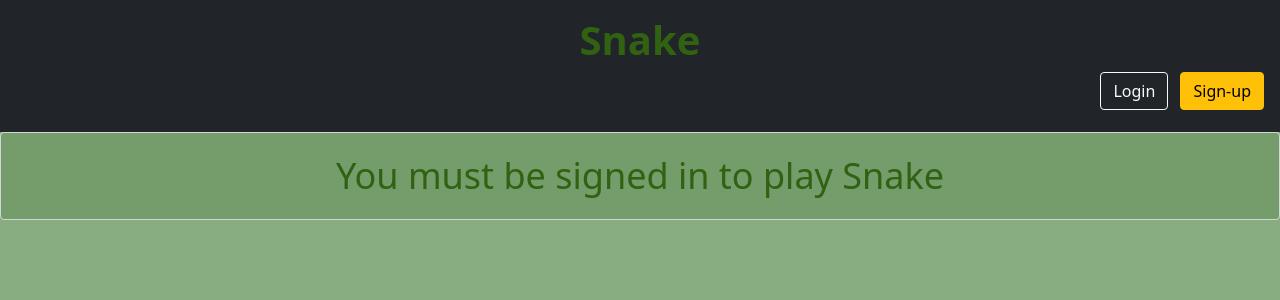
After one commit to TomsonOO/Warcaby, a Django app: page /LogInRequired/ in a window 1280 px wide. The commit adds this page. Shown: the top 300 px of the page. Run offline with Django 3.2, Linux system fonts and the light colour scheme; some libraries are stand-ins or nearby versions.

Commit message:
Program adjustment to the documentation

```diff
--- a/snake/urls.py
+++ b/snake/urls.py
@@ -1,6 +1,7 @@
 from django.urls import path
-from .views import SnakeView
+from .views import LogInRequired, SnakeView
 
 urlpatterns = [
     path('snake/', SnakeView.as_view(), name='snake'),
+    path('LogInRequired/', LogInRequired.as_view(), name='logIn_required'),
 ]
--- a/snake/views.py
+++ b/snake/views.py
@@ -6,3 +6,7 @@ from django.views.generic import TemplateView
 
 class SnakeView(TemplateView):
     template_name = 'snake.html'
+
+
+class LogInRequired(TemplateView):
+    template_name = 'logIn_required.html'
--- a/static/css/base.css
+++ b/static/css/base.css
@@ -48,4 +48,14 @@ body {
   margin-right: auto;
   width: 100%;
 }
+
+.settings h1 {
+  color: #14290f;
+}
+
+.alert-secondary {
+  background-color: #759c6b;
+  color: #306212;
+  font-size: 36px;
+}
 /*# sourceMappingURL=base.css.map */
--- a/static/scss/base.scss
+++ b/static/scss/base.scss
@@ -52,3 +52,15 @@ body {
         width: 100%;
     }
 }
+
+.settings {
+    h1{
+        color:rgb(20, 41, 15)
+    }
+}
+
+.alert-secondary{
+    background-color: rgb(117, 156, 107);
+    color: rgb(48, 98, 18);
+    font-size: 36px;
+}
--- /dev/null
+++ b/templates/logIn_required.html
@@ -0,0 +1,8 @@
+{% extends 'base.html' %}
+{% block content %}
+<div class="alert alert-secondary" role="alert"">
+    You must be signed in to play Snake
+</div>
+
+
+{% endblock content %}
```
Also changed, not shown: accounts/forms.py (+2 -6 lines), templates/home.html (+6 -7 lines), templates/settings.html (added, +24 -0 lines), 6 other files.
